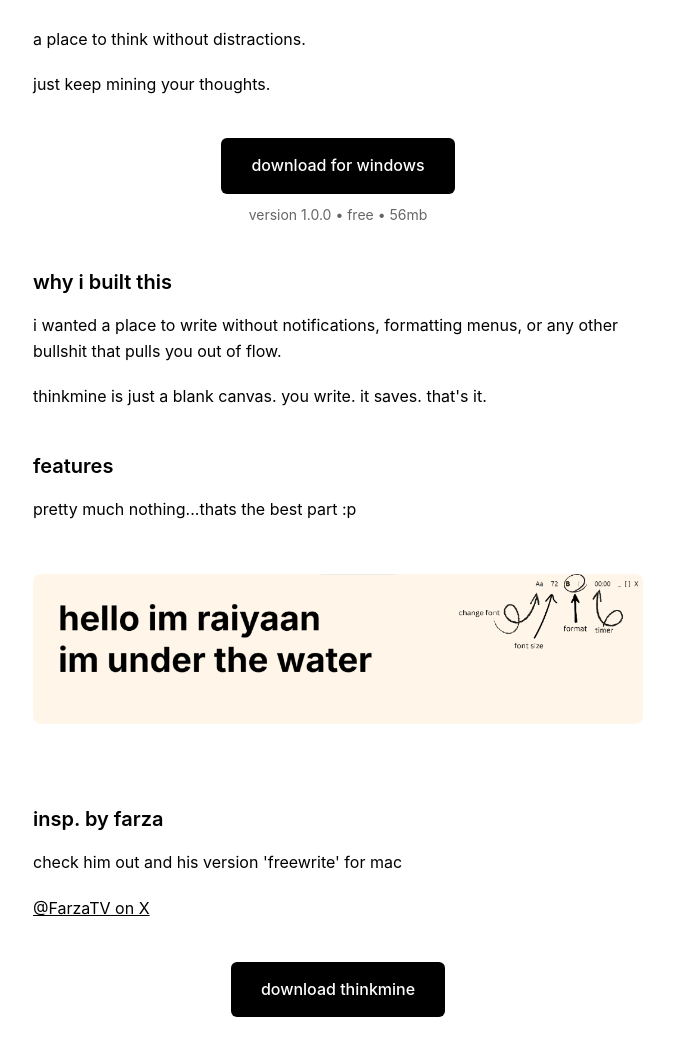
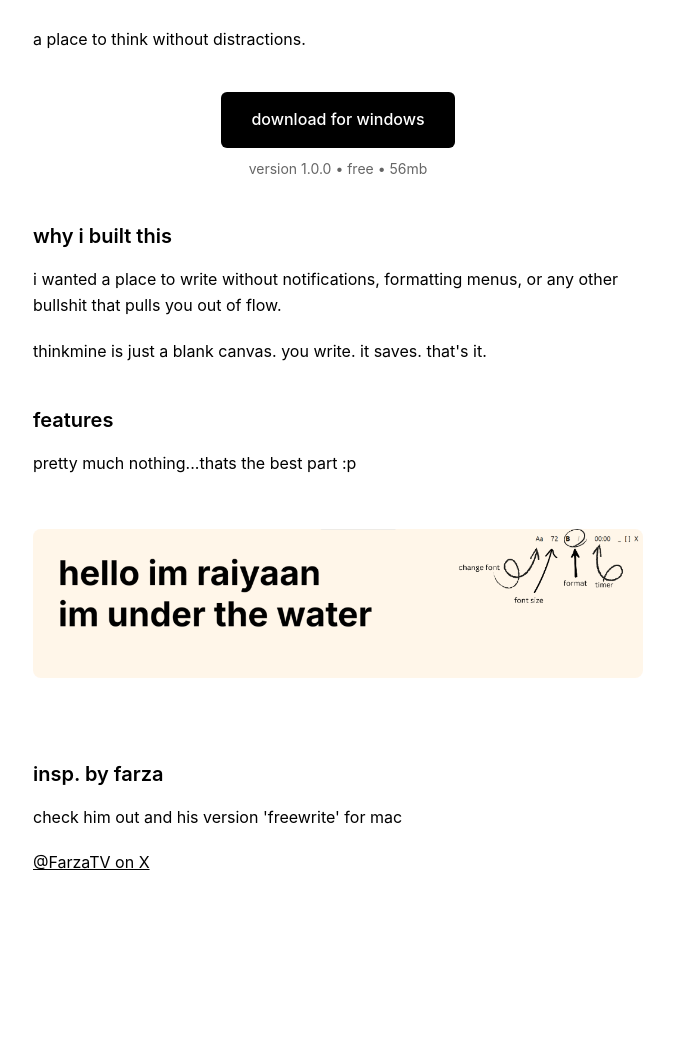
Before and after one commit to raiyaancreates/raiyaancreates.github.io, a plain HTML site: page thinkmine/index.html in a window 1280 px wide. Shown: the part 162-1218 px from the top of the page, without its empty margins (302-976 px from the left). After the commit the page ends 1098 px from the top, so only its background shows below. Drawn offline with Linux system fonts and the light colour scheme.

Commit message:
Fix ThinkMine page: remove duplicate button and tagline

```diff
--- a/thinkmine/index.html
+++ b/thinkmine/index.html
@@ -21,10 +21,8 @@
 
         <p>a place to think without distractions.</p>
 
-        <p>just keep mining your thoughts.</p>
-
         <div class="download-section">
-            <a href="https://github.com/raiyaancreates/ThinkMine/releases/latest/download/ThinkMineSetup-v1.0.0.exe"
+            <a href="https://github.com/raiyaancreates/ThinkMine/releases/download/v1.0.0/ThinkMineSetup-v1.0.0.exe"
                 class="download-btn">
                 download for windows
             </a>
@@ -46,13 +44,6 @@
         <h2>insp. by farza</h2>
         <p>check him out and his version 'freewrite' for mac</p>
         <p><a href="https://x.com/FarzaTV" target="_blank">@FarzaTV on X</a></p>
-
-        <div class="download-section">
-            <a href="https://github.com/raiyaancreates/ThinkMine/releases/latest/download/ThinkMineSetup-v1.0.0.exe"
-                class="download-btn">
-                download thinkmine
-            </a>
-        </div>
     </main>
 
     <script src="../script.js"></script>
```
